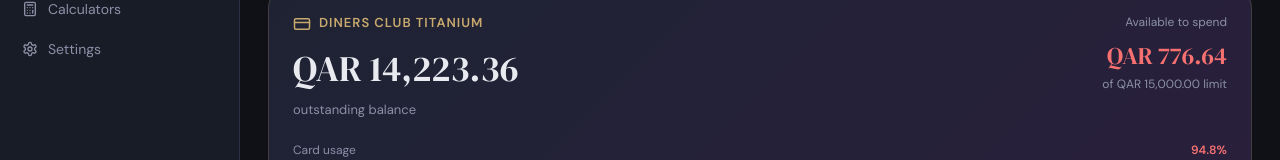
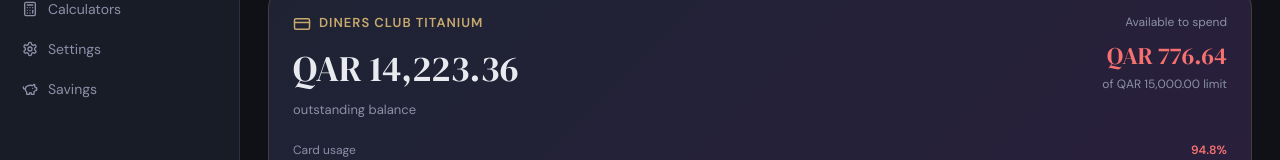
Before and after one commit to sadick22/mybudget-qar, a React (Vite) app: page / in a window 1280 px wide. Shown: the part 436-596 px from the top of the page. Built offline with nearby package versions, Linux system fonts and the light colour scheme.

Commit message:
Update App.jsx

```diff
--- a/src/App.jsx
+++ b/src/App.jsx
@@ -8,6 +8,7 @@
 import Goals from './components/Goals.jsx'
 import Calculators from './components/Calculators.jsx'
 import SettingsPage from './components/Settings.jsx'
+import Savings from './components/Savings.jsx'
 import { loadData, saveData, getDaysUntil } from './data.js'
 
 const NAV = [
@@ -19,6 +20,7 @@
   { id: 'goals', label: 'Goals', icon: Target },
   { id: 'calculators', label: 'Calculators', icon: Calculator },
   { id: 'settings', label: 'Settings', icon: Settings },
+  { id: 'savings', label: 'Savings', icon: PiggyBank },
 ]
 
 const BOTTOM_NAV = [
@@ -57,6 +59,7 @@
       case 'goals': return <Goals {...props} />
       case 'calculators': return <Calculators {...props} />
       case 'settings': return <SettingsPage {...props} />
+      case 'savings': return <Savings {...props} />
       default: return <Dashboard {...props} />
     }
   }
```
